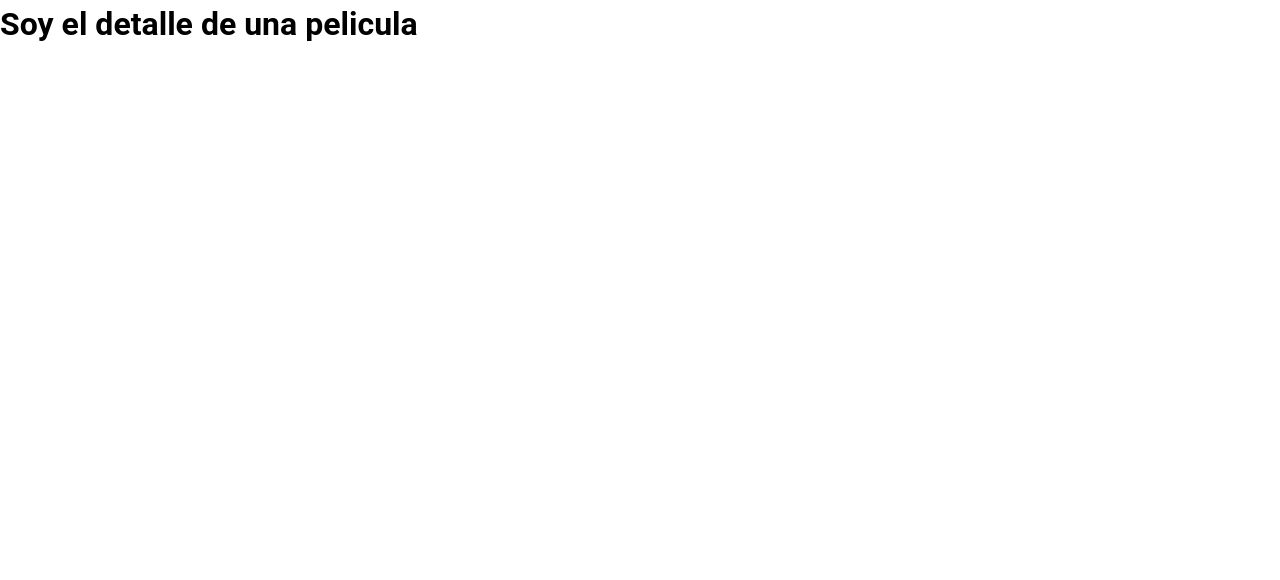
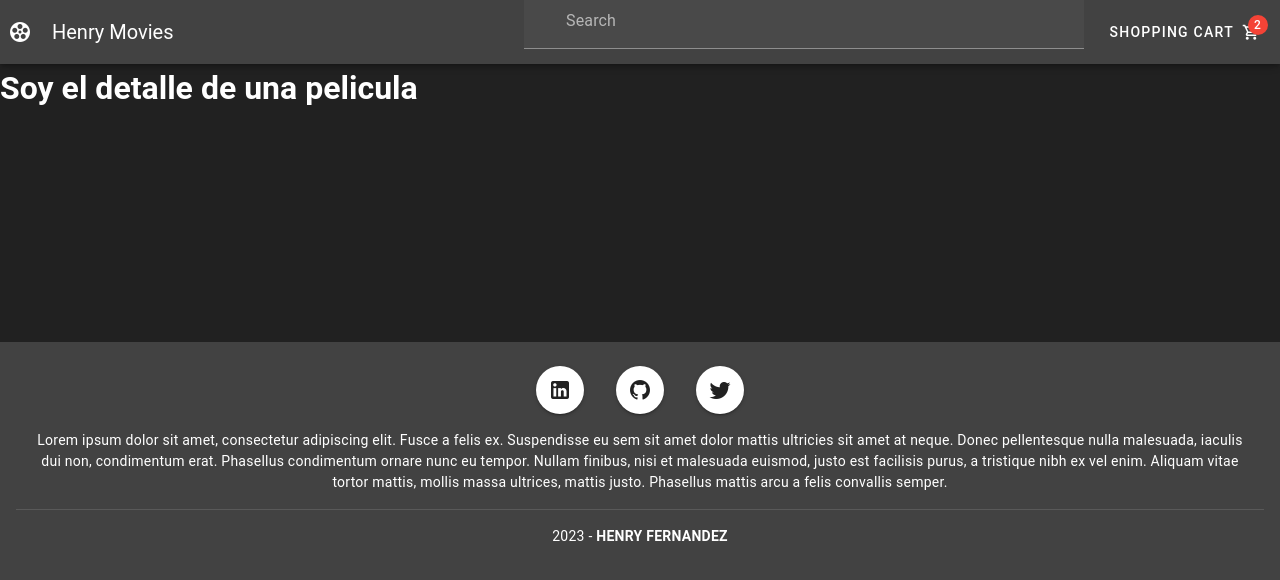
Before and after one commit to henryjfv/MoviesApp, a Vue app: page /detail in a window 1280 px wide. Shown: the top 580 px of the page. Built offline with nearby package versions, Linux system fonts and the light colour scheme.

Commit message:
Change look and feel, add navbar and footer

```diff
--- a/src/App.vue
+++ b/src/App.vue
@@ -1,10 +1,23 @@
-<script setup>
+<script default>
 import { RouterLink, RouterView } from 'vue-router'
+import NavBar from './components/NavBar.vue'
+import Footer from './components/Footer.vue'
+
+export default {
+  components: {
+    NavBar,
+    Footer
+  }
+}
 </script>
 <template>
-  <RouterView />
+  <v-app>
+    <NavBar />
+    <v-main class="bg-grey-darken-4">
+      <RouterView />
+    </v-main>
+    <Footer />
+  </v-app>
 </template>
 
-<style scoped>
-
-</style>
+<style scoped></style>
--- /dev/null
+++ b/src/components/Footer.vue
@@ -0,0 +1,30 @@
+<template>
+  <v-footer class="bg-grey-darken-3 text-center d-flex flex-column">
+    <div flat tile class="white--text text-conter">
+      <v-card-text>
+        <v-btn class="mx-4 white--text" icon>
+          <v-icon size="24px">mdi-linkedin</v-icon>
+        </v-btn>
+        <v-btn class="mx-4 white--text" icon>
+          <v-icon size="24px">mdi-github</v-icon>
+        </v-btn>
+        <v-btn class="mx-4 white--text" icon>
+          <v-icon size="24px">mdi-twitter</v-icon>
+        </v-btn>
+      </v-card-text>
+      <v-card-text class="white--text pt-0">
+        Lorem ipsum dolor sit amet, consectetur adipiscing elit. Fusce a felis ex. Suspendisse eu
+        sem sit amet dolor mattis ultricies sit amet at neque. Donec pellentesque nulla malesuada,
+        iaculis dui non, condimentum erat. Phasellus condimentum ornare nunc eu tempor. Nullam
+        finibus, nisi et malesuada euismod, justo est facilisis purus, a tristique nibh ex vel enim.
+        Aliquam vitae tortor mattis, mollis massa ultrices, mattis justo. Phasellus mattis arcu a
+        felis convallis semper.
+      </v-card-text>
+      <v-divider></v-divider>
+      <v-card-text class="white--text">
+        {{ new Date().getFullYear() }} - <strong>HENRY FERNANDEZ</strong>
+      </v-card-text>
+    </div>
+  </v-footer>
+</template>
+<script default></script>
--- /dev/null
+++ b/src/components/NavBar.vue
@@ -0,0 +1,24 @@
+<template>
+  <nav>
+    <v-app-bar app color="grey-darken-3" dark>
+      <v-icon class="ml-2">mdi-movie-roll</v-icon>
+      <v-toolbar-title>Henry Movies</v-toolbar-title>
+      <v-autocomplete
+        clearable
+        hide-data
+        hide-selected
+        color="white"
+        label="Search"
+        prepend-inner-icon="search"
+        flat
+      ></v-autocomplete>
+      <v-btn text class="ml-2">
+        Shopping Cart
+        <v-badge color="red" content="2" overlap>
+          <v-icon class="ml-2"> mdi-cart-outline</v-icon>
+        </v-badge>
+      </v-btn>
+    </v-app-bar>
+  </nav>
+</template>
+<script default></script>
--- a/src/components/TheWelcome.vue
+++ b/src/components/TheWelcome.vue
@@ -36,7 +36,13 @@ export default {
               <v-progress-circular indeterminate color="grey-lighten-5"></v-progress-circular>
             </v-row>
           </template>
-          <p style="backdrop-filter: blur(10px); color: white">{{ n?.Title }}</p>
+          <div
+            style="backdrop-filter: blur(10px); color: white"
+          >
+            <p>{{ n?.Title }}</p>
+            <p>Year {{ n?.Year }}</p>
+            <p>Type {{ n?.Type }}</p>
+          </div>
         </v-img>
       </v-col>
     </v-row>
--- a/src/services/movies.js
+++ b/src/services/movies.js
@@ -3,7 +3,7 @@ import { baseApi } from "./baseApi"
 
 export const getMovies = async ({ query }) => {
     try {
-        const { data } = await baseApi({ url: `${BASE_API}/?apikey=${API_KEY}&s=${query}&type=movie` })
+        const { data } = await baseApi({ url: `${BASE_API}/?apikey=${API_KEY}&s=${query}&page=2` })
         return data
     } catch (error) {
         console.log('🚀 ~ file: movies.js:10 ~ getMovies ~ error:', error)
```
Also changed, not shown: src/utils/localStorage.js (added, +7 -0 lines).
